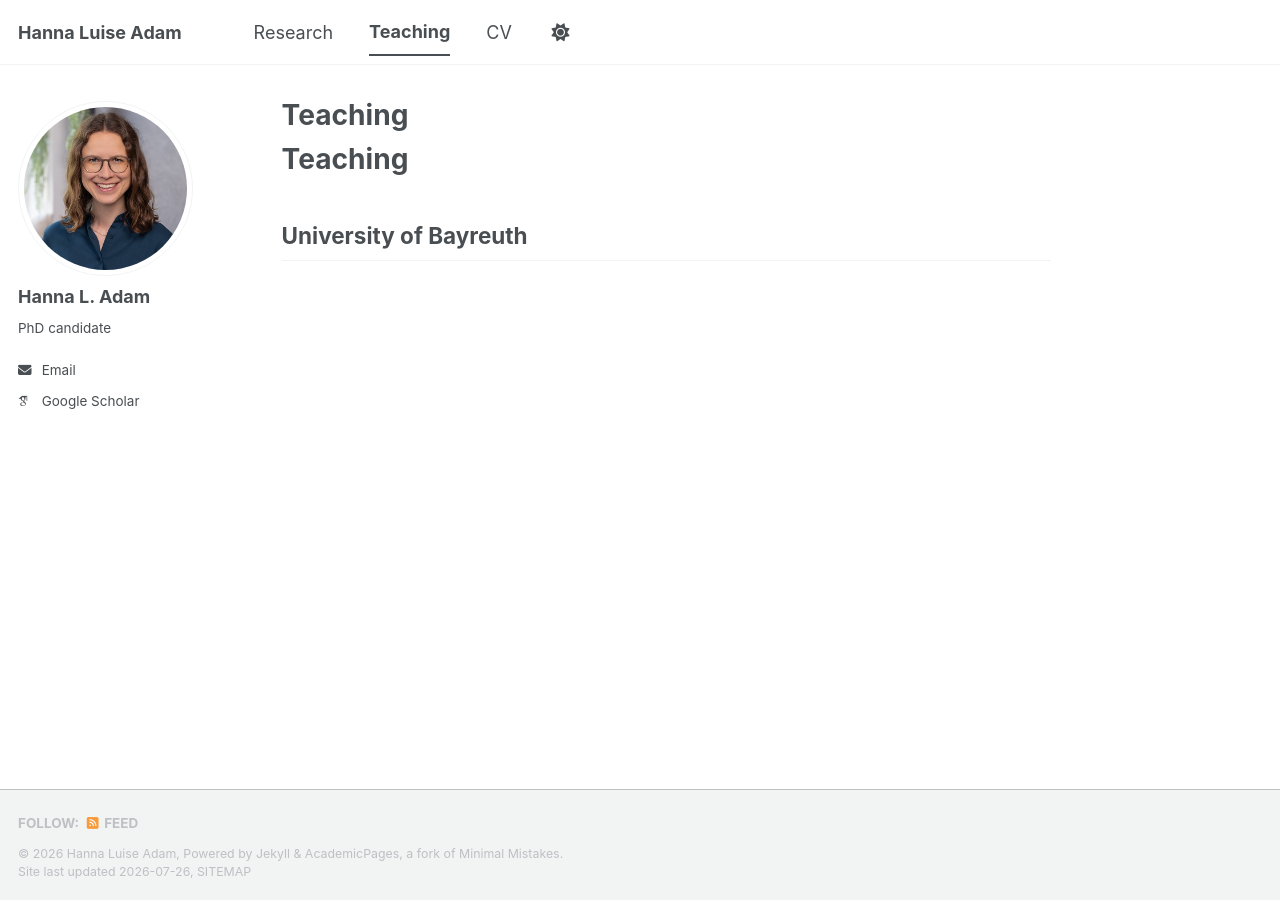
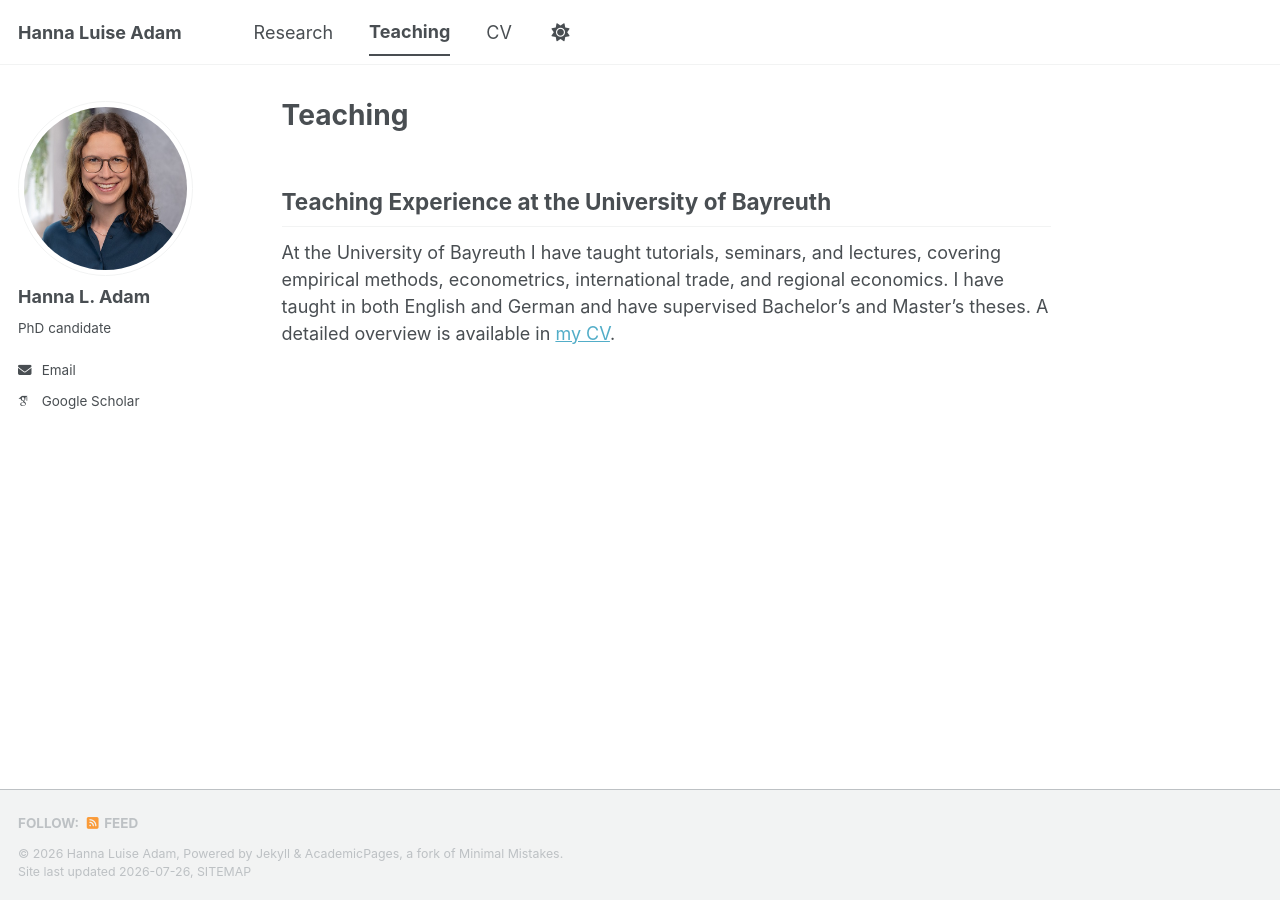
Before and after one commit to hanna-l-adam/hanna-l-adam.github.io, a Jekyll site: the page built from _pages/teaching.md, in a window 1280 px wide. Built offline with Jekyll 4.4.1, drawn with Linux system fonts in a browser that asks for light colours; some web fonts are replaced; a script bundle is joined from its source files by our own code; library files that are not in the unit come from our copies.

Commit message:
Update teaching.md

```diff
--- a/_pages/teaching.md
+++ b/_pages/teaching.md
@@ -4,6 +4,5 @@ permalink: /teaching/
 author_profile: true
 ---
 
-# Teaching
-
-## University of Bayreuth
+## Teaching Experience at the University of Bayreuth
+At the University of Bayreuth I have taught tutorials, seminars, and lectures, covering empirical methods, econometrics, international trade, and regional economics. I have taught in both English and German and have supervised Bachelor's and Master's theses. A detailed overview is available in <a href="/files/CV_HannaAdam_Eng.pdf" target="_blank">my CV</a>.
```
